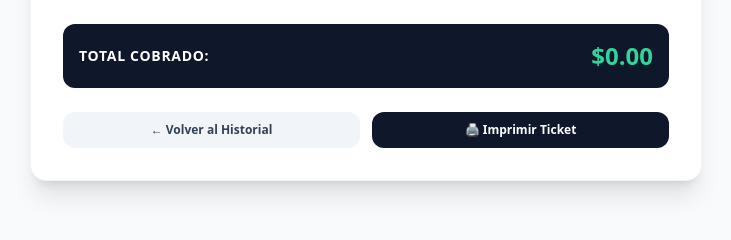
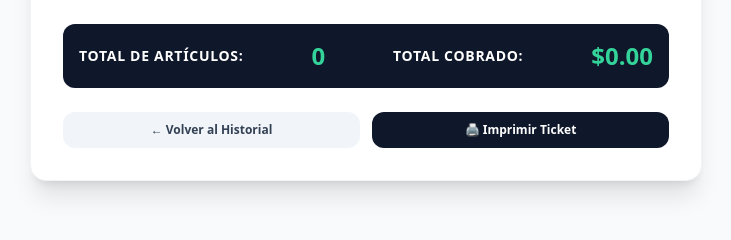
Before and after one commit to edwarrusa/Himalaya_Store, a Python web app: template templates/detalle_venta.html in a window 1280 px wide. Shown: the part 414-654 px from the top of the page, without its empty margins (274-1005 px from the left). Run offline with Jinja, Linux system fonts and the light colour scheme; the template is opened without the code that fills it, so the values that code supplies are empty; some libraries are stand-ins or nearby versions.

Commit message:
agregado el total de unidades en detalle venta

```diff
--- a/templates/detalle_venta.html
+++ b/templates/detalle_venta.html
@@ -58,6 +58,8 @@
 
     <!-- Total de la Venta -->
     <div class="flex justify-between items-center bg-slate-900 text-white p-4 rounded-xl mb-6">
+        <span class="text-sm font-semibold uppercase tracking-wider">Total de artículos:</span>
+        <span class="text-2xl font-bold text-emerald-400">{{ venta.detalles | sum(attribute='cantidad') }} </span>
         <span class="text-sm font-semibold uppercase tracking-wider">Total Cobrado:</span>
         <span class="text-2xl font-bold text-emerald-400">${{ "%.2f"|format(venta.total) }}</span>
     </div>
```
